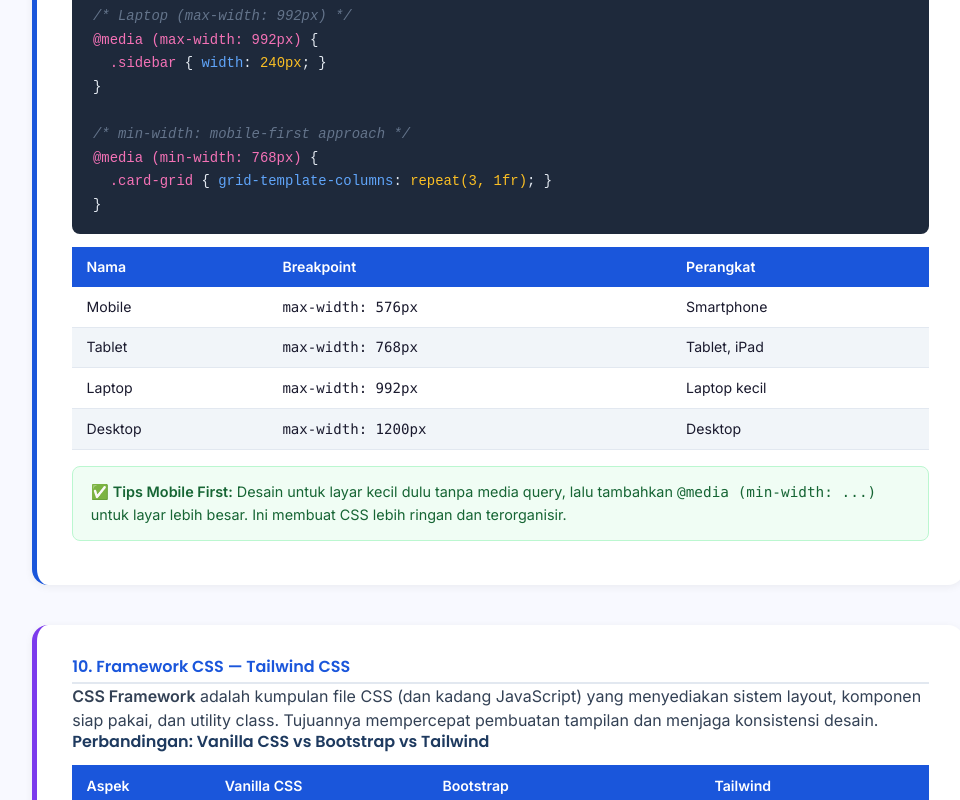
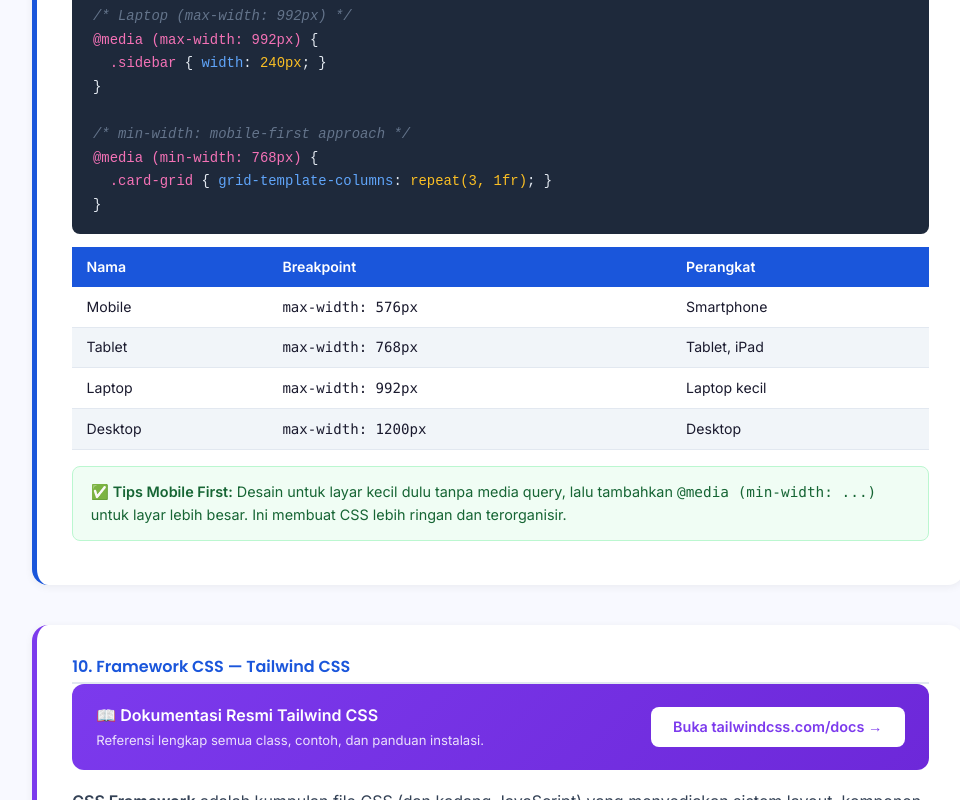
Before and after one commit to Rifqi22/mapid-live-batch-3, a plain HTML site: page Sesi 6 CSS/materi_css_tailwind.html in a window 1280 px wide. Shown: the part 11200-12000 px from the top of the page, without its empty margins (142-1102 px from the left). Drawn offline with nearby package versions, Linux system fonts and the light colour scheme.

Commit message:
menambahkan tailwind link documentation

```diff
--- a/Sesi 6 CSS/materi_css_tailwind.html
+++ b/Sesi 6 CSS/materi_css_tailwind.html
@@ -1014,6 +1014,14 @@
     =========================================================== -->
     <section class="section-card" id="tailwind" style="border-left-color: #7c3aed;">
       <h2>10. Framework CSS — Tailwind CSS</h2>
+
+      <div style="background: linear-gradient(135deg, #7c3aed, #6d28d9); border-radius: 12px; padding: 1.2rem 1.5rem; margin-bottom: 1.2rem; display: flex; align-items: center; justify-content: space-between; flex-wrap: wrap; gap: 0.8rem;">
+        <div style="color: #fff;">
+          <strong style="font-size: 1rem;">📖 Dokumentasi Resmi Tailwind CSS</strong>
+          <p style="color: rgba(255,255,255,0.85); font-size: 0.82rem; margin: 0.2rem 0 0;">Referensi lengkap semua class, contoh, dan panduan instalasi.</p>
+        </div>
+        <a href="https://tailwindcss.com/docs" target="_blank" style="display: inline-block; background: #fff; color: #7c3aed; text-decoration: none; padding: 0.55rem 1.4rem; border-radius: 8px; font-weight: 700; font-size: 0.9rem; transition: transform 0.2s, box-shadow 0.2s;" onmouseover="this.style.transform='scale(1.05)';this.style.boxShadow='0 4px 16px rgba(0,0,0,0.2)'" onmouseout="this.style.transform='scale(1)';this.style.boxShadow='none'">Buka tailwindcss.com/docs →</a>
+      </div>
 
       <p><strong>CSS Framework</strong> adalah kumpulan file CSS (dan kadang JavaScript) yang menyediakan sistem layout, komponen siap pakai, dan utility class. Tujuannya mempercepat pembuatan tampilan dan menjaga konsistensi desain.</p>
 
```
